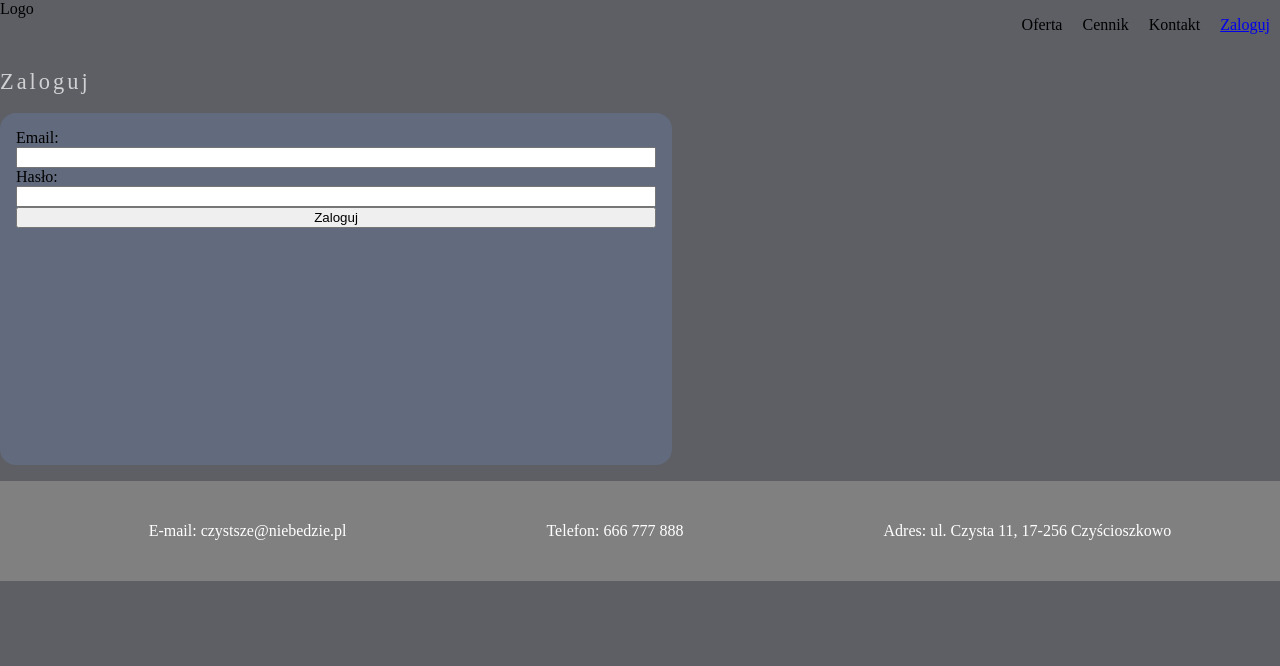
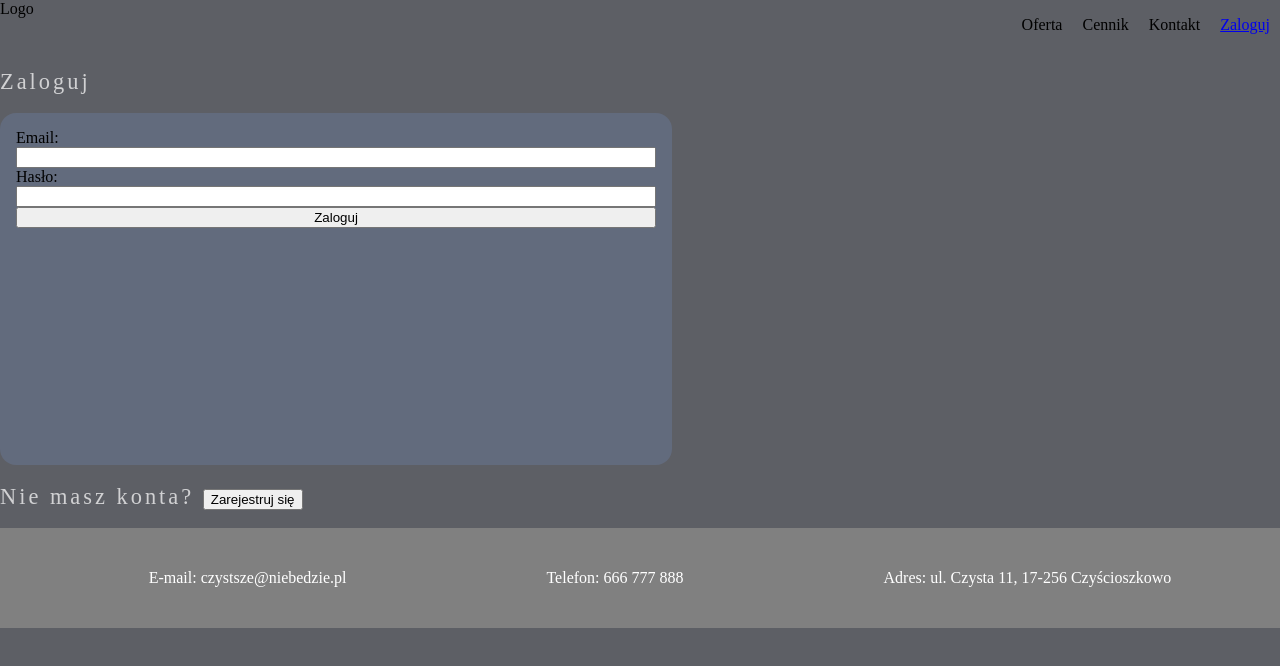
Before and after one commit to infoshareacademy/jfddr6-team-kanuni-team, a React (Create React App) app: page /login in a window 1280 px wide. Shown: the top 666 px of the page. Built offline with nearby package versions, Linux system fonts and the light colour scheme; no server answers; a web font is replaced by a local one.

Commit message:
add register button in login page

```diff
--- a/src/components/Login/Login.js
+++ b/src/components/Login/Login.js
@@ -1,5 +1,5 @@
 //komponent z formularzem i logiką do zalogowania
-
+import { NavLink } from "react-router-dom";
 import { useState } from 'react';
 import Button from '../Auxiliary/Button';
 import { auth } from '../../data/db';
@@ -41,6 +41,7 @@ const Login = () => {
         />
         <Button buttonText={'Zaloguj'} />
       </form>
+      <h2>Nie masz konta? <Button buttonText={'Zarejestruj się'} /><NavLink to="/register" /></h2>
     </>
   );
 };
```
